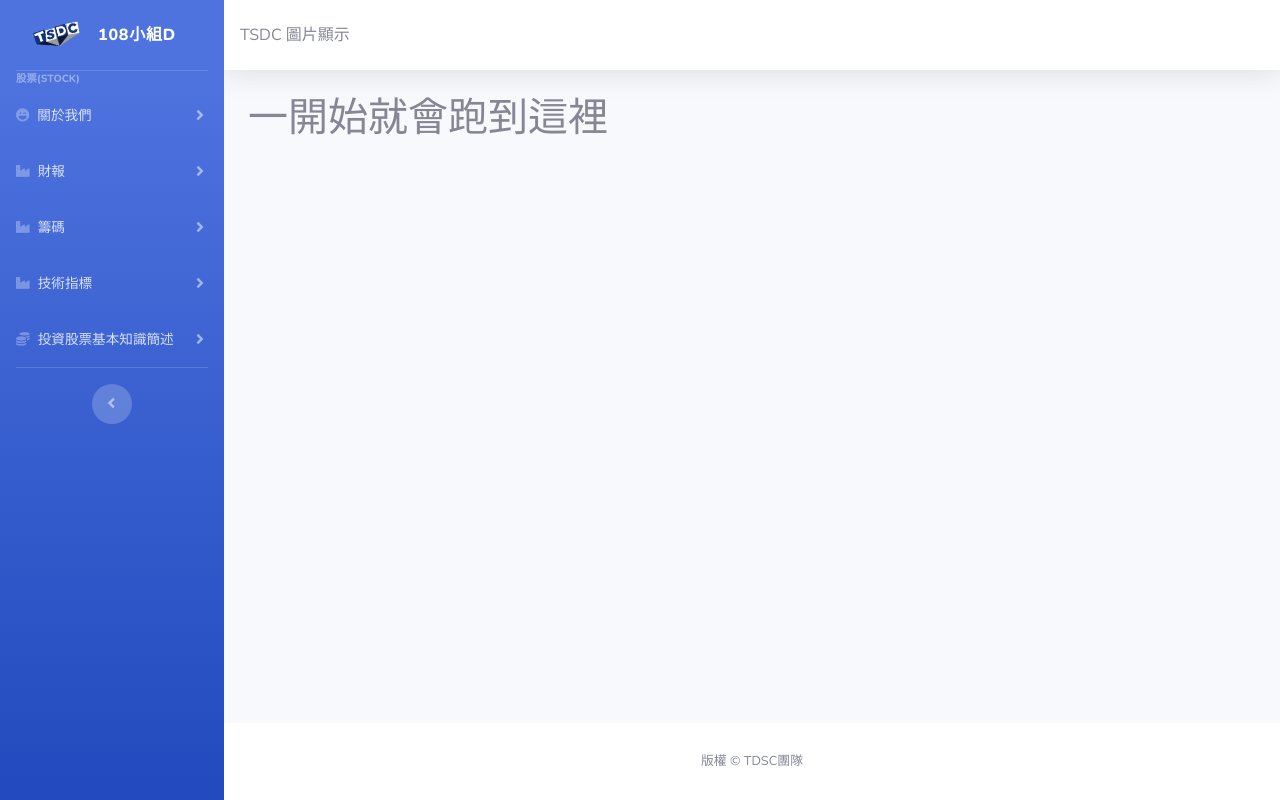
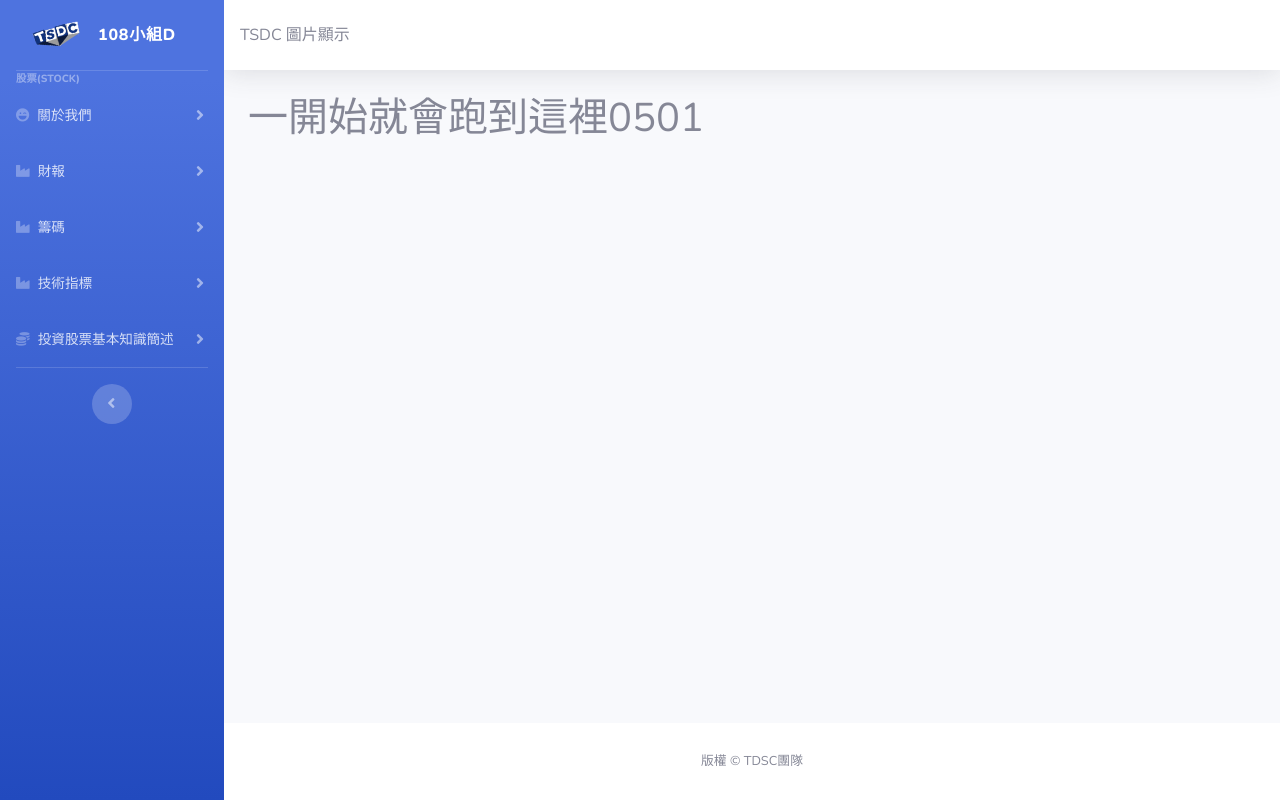
Before and after one commit to oceanbluewinder/TSDC_Project0501, a Django app: page / in a window 1280 px wide. Run offline with Django 3.2, Linux system fonts and the light colour scheme; some libraries are stand-ins or nearby versions.

Commit message:
更改about

```diff
--- a/TSDC/TSDC/templates/about.html
+++ b/TSDC/TSDC/templates/about.html
@@ -1,5 +1,5 @@
 <!--關於我們-->
 {% extends 'base.html' %}
 {% block Content %}
-<h1>一開始就會跑到這裡</h1>
+<h1>一開始就會跑到這裡0501</h1>
 {% endblock Content %}
```
